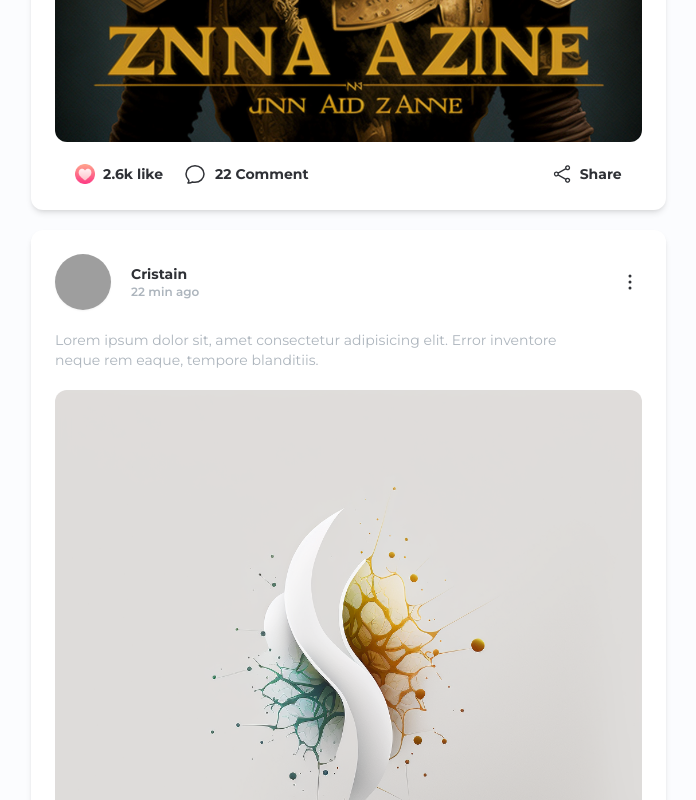
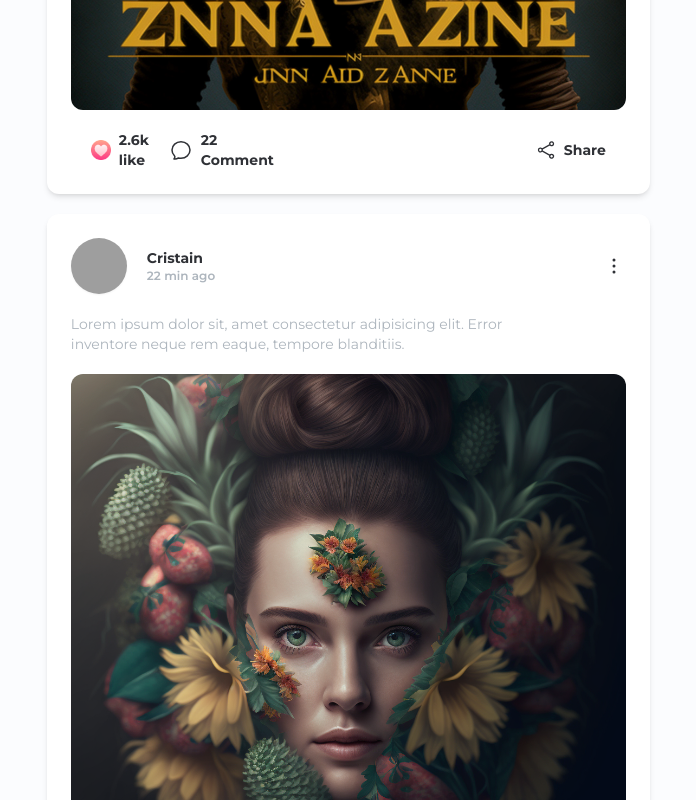
Before and after one commit to CrisTain333/logiko-frontend, a React (Create React App) app: page / in a window 1280 px wide. Shown: the part 1200-2000 px from the top of the page, without its empty margins (289-985 px from the left). Built offline with nearby package versions, Linux system fonts and the light colour scheme; grey boxes are pictures that could not be loaded.

Commit message:
user post responsive done

```diff
--- a/src/Pages/Home/Home.jsx
+++ b/src/Pages/Home/Home.jsx
@@ -15,7 +15,7 @@ const Home = () => {
       <div>
         <div className="grid grid-cols-12 gap-4">
           {/* newsFeed */}
-          <div className="col-span-8">
+          <div className="col-span-12 lg:col-span-8 ">
             {/* ----- Main Content DIV ------ */}
             <div className="space-y-5">
               <div className="reals_div flex overflow-x-scroll example space-x-3">
@@ -87,14 +87,16 @@ const Home = () => {
               <CreatePost />
 
               {/* User Post  */}
-              <UserPost img={userPost1} />
-              <UserPost img={userPost2} />
-              <UserPost />
+              <div className="w-[95%] mx-auto space-y-5 ">
+                <UserPost img={userPost1} />
+                <UserPost img={userpost3} />
+                <UserPost />
+              </div>
             </div>
           </div>
 
           {/* rightSide component */}
-          <div className="col-span-4">
+          <div className="col-span-4 hidden lg:block">
             <div className="bg-base-200 rounded-xl shadow-md w-[90%] py-5 px-4">
               <div>
                 <div className="flex items-center justify-between px-2">
--- a/src/components/UserPost/UserPost.jsx
+++ b/src/components/UserPost/UserPost.jsx
@@ -66,7 +66,9 @@ const UserPost = ({ img }) => {
                 className="h-5 cursor-pointer hover:scale-125 transition-all duration-700"
                 alt=""
               />
-              <p className="ml-2 text-sm font-bold text-base-900">2.6k like</p>
+              <p className="ml-2 text-sm font-bold text-base-900">
+                2.6k <span className="hidden lg:block">like</span>
+              </p>
             </div>
             {/* comment div */}
             <div className="flex items-center justify-between ml-5">
@@ -84,7 +86,9 @@ const UserPost = ({ img }) => {
                   d="M12 20.25c4.97 0 9-3.694 9-8.25s-4.03-8.25-9-8.25S3 7.444 3 12c0 2.104.859 4.023 2.273 5.48.432.447.74 1.04.586 1.641a4.483 4.483 0 01-.923 1.785A5.969 5.969 0 006 21c1.282 0 2.47-.402 3.445-1.087.81.22 1.668.337 2.555.337z"
                 />
               </svg>
-              <p className="ml-2 text-sm font-bold text-base-900">22 Comment</p>
+              <p className="ml-2 text-sm font-bold text-base-900">
+                22 <span className="hidden lg:block ">Comment</span>
+              </p>
             </div>
           </div>
           {/* share div  */}
```
